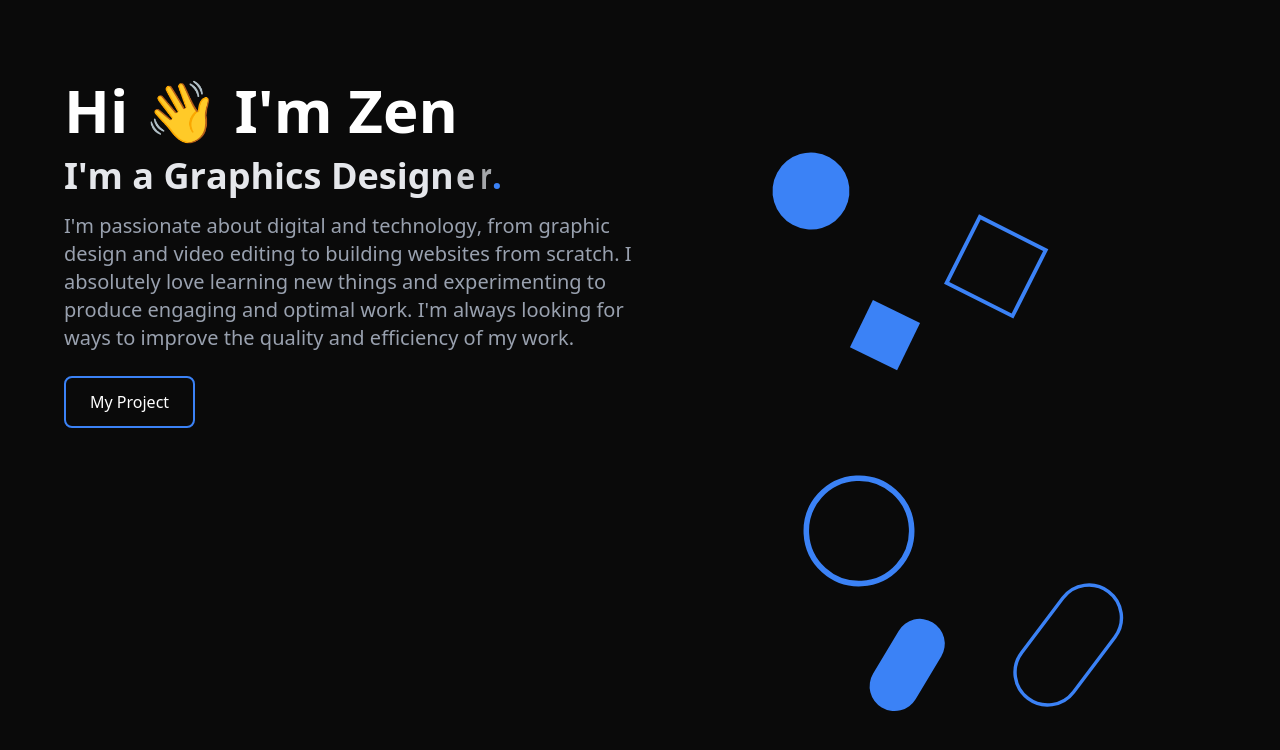
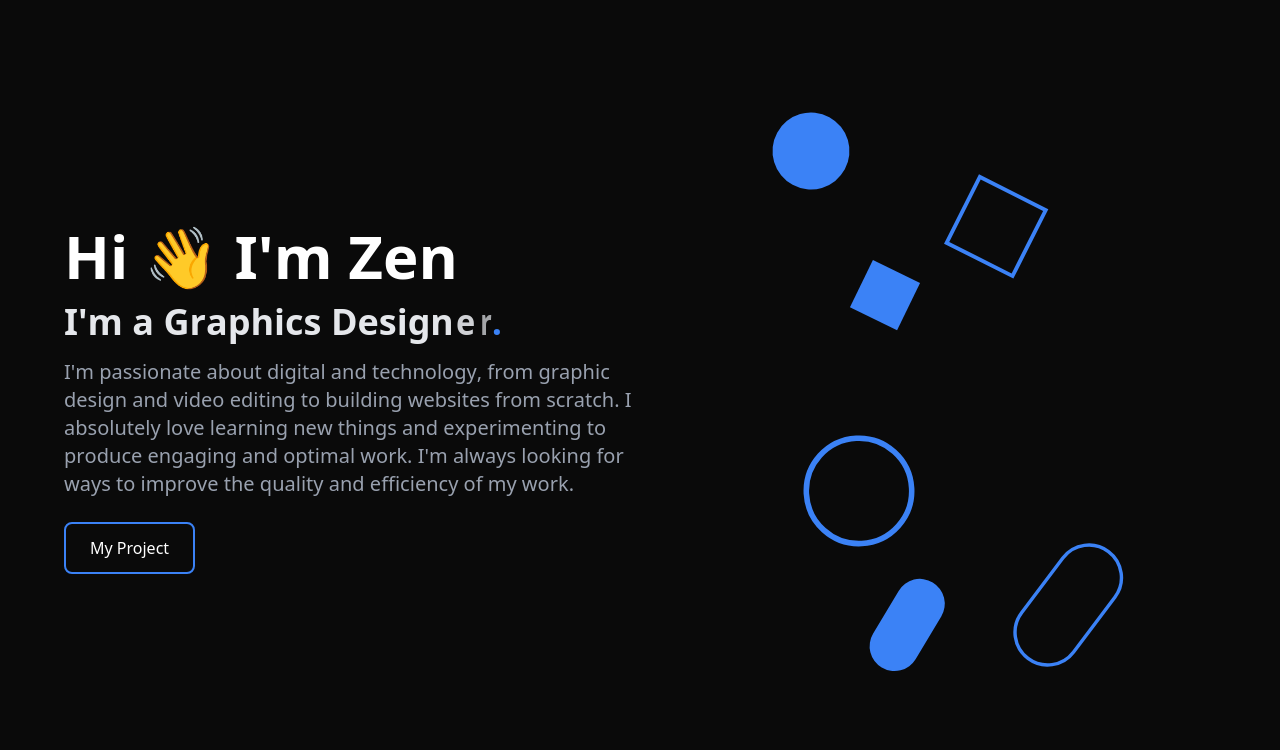
Before and after one commit to Nakazain/Porto-w-anime-js, a React (Vite) app: page / in a window 1280 px wide. Shown: the top 750 px of the page. Built offline with nearby package versions, Linux system fonts and the light colour scheme.

Commit message:
Change layout

```diff
--- a/src/App.tsx
+++ b/src/App.tsx
@@ -44,7 +44,7 @@ function App() {
   });
   useTextAnimation({
     selectors: ".ans",
-    effect: "Bounce",
+    effect: "fadeInLeft",
     order: "first",
     dur: 800,
     staggerDelay: 50,
@@ -69,9 +69,9 @@ function App() {
 
   return (
     <>
-      <div className="flex justify-center min-h-screen mt-10 mx-10">
+      <div className="flex justify-center min-h-screen mx-10">
         <div className="flex items-center justify-center">
-          <div className="min-h-screen ml-6 mt-10 flex-1">
+          <div className="ml-6 flex-1">
             <div className="ans opacity-0">
               <h1 id="name" className="text-6xl font-bold text-white">
                 Hi 👋 I'm Zen
```
